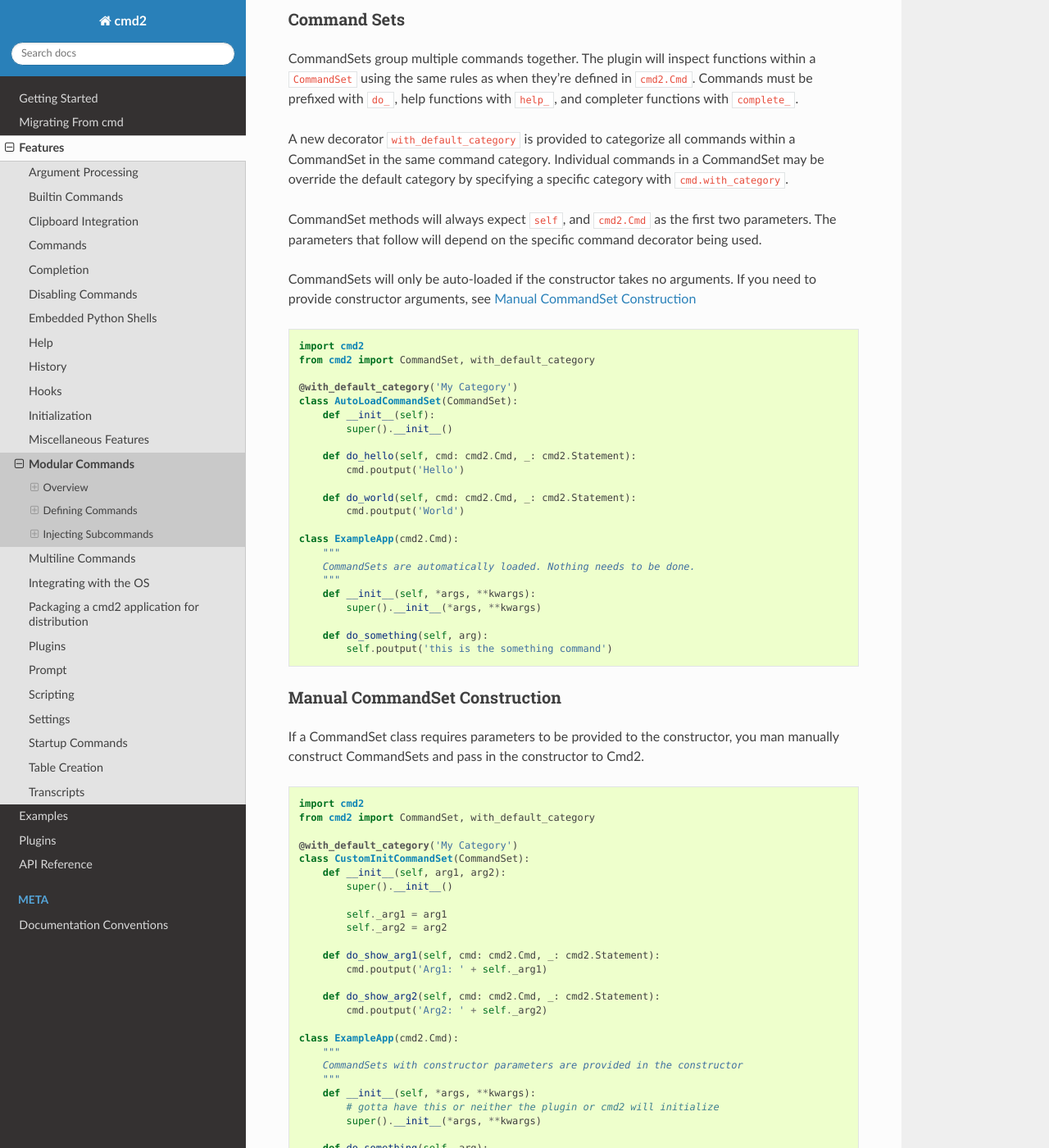
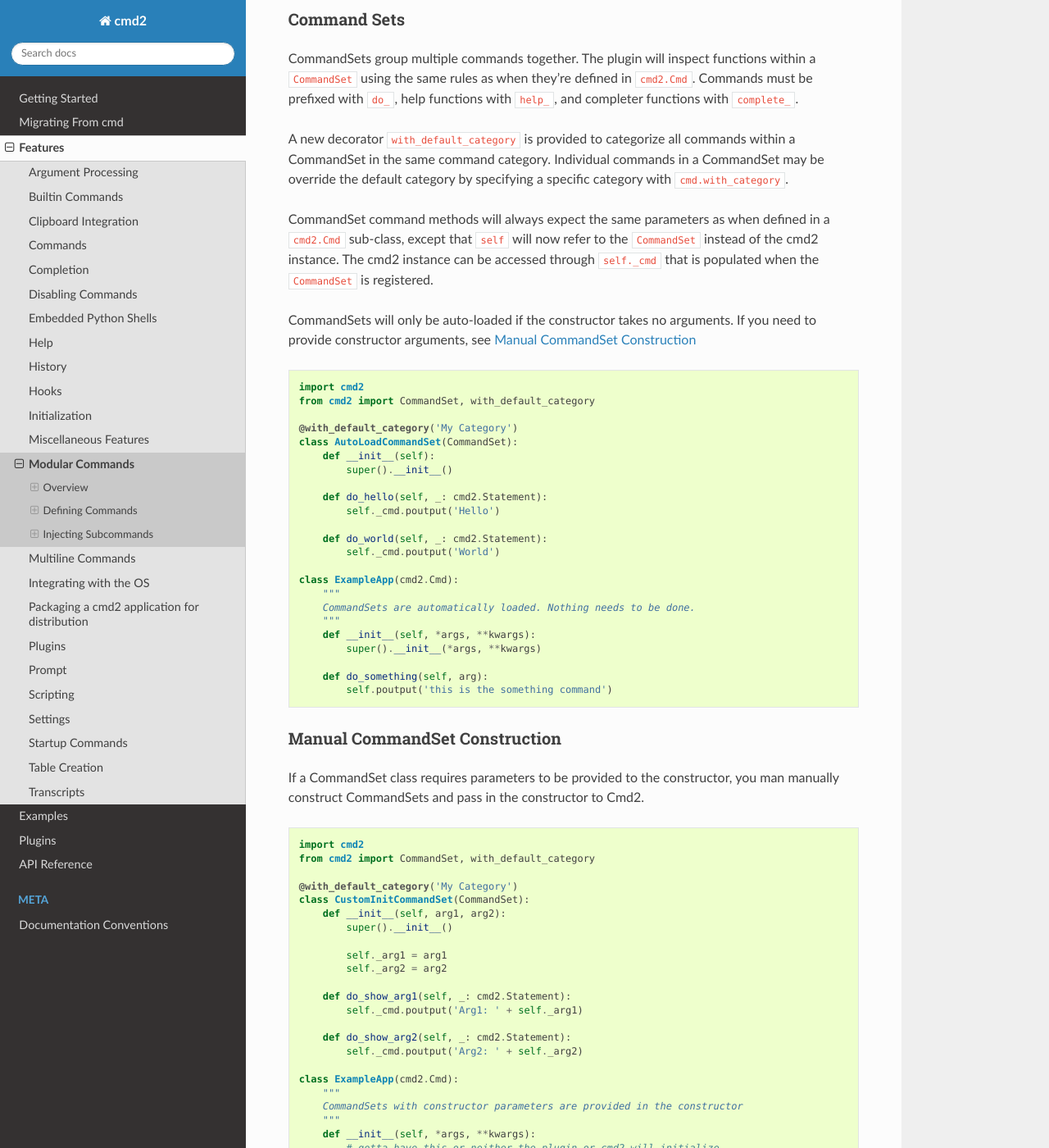
Before and after one commit to python-cmd2/cmd2, a Sphinx documentation site: the page built from docs/features/modular_commands.rst, in a window 1280 px wide and 1400 px high, scrolled down 864 px. Shown: the whole window at 82% size. Built offline with Sphinx 7.4.7 and the Read the Docs theme 2.0.0, drawn with Linux system fonts in a browser that asks for light colours; pages that are not in the unit, such as notebooks, are missing from menus; the version number could not be read and is left out; some of the changed text lies outside the part shown.

Commit message:
Breaking change: Removed cmd2 app as a required second parameter to CommandSet command functions (do_, complete_, help_). Renamed install_command_set and uninstall_command_set to register_command_set and unregister_command_set.

```diff
--- a/docs/features/modular_commands.rst
+++ b/docs/features/modular_commands.rst
@@ -42,8 +42,9 @@
 same command category.  Individual commands in a CommandSet may be override the default category by specifying a
 specific category with ``cmd.with_category``.
 
-CommandSet methods will always expect ``self``, and ``cmd2.Cmd`` as the first two parameters. The parameters that
-follow will depend on the specific command decorator being used.
+CommandSet command methods will always expect the same parameters as when defined in a ``cmd2.Cmd`` sub-class,
+except that ``self`` will now refer to the ``CommandSet`` instead of the cmd2 instance. The cmd2 instance can
+be accessed through ``self._cmd`` that is populated when the ``CommandSet`` is registered.
 
 CommandSets will only be auto-loaded if the constructor takes no arguments.
 If you need to provide constructor arguments, see :ref:`features/modular_commands:Manual CommandSet Construction`
@@ -58,11 +59,11 @@
         def __init__(self):
             super().__init__()
 
-        def do_hello(self, cmd: cmd2.Cmd, _: cmd2.Statement):
-            cmd.poutput('Hello')
+        def do_hello(self, _: cmd2.Statement):
+            self._cmd.poutput('Hello')
 
-        def do_world(self, cmd: cmd2.Cmd, _: cmd2.Statement):
-            cmd.poutput('World')
+        def do_world(self, _: cmd2.Statement):
+            self._cmd.poutput('World')
 
     class ExampleApp(cmd2.Cmd):
         """
@@ -94,11 +95,11 @@
             self._arg1 = arg1
             self._arg2 = arg2
 
-        def do_show_arg1(self, cmd: cmd2.Cmd, _: cmd2.Statement):
-            cmd.poutput('Arg1: ' + self._arg1)
+        def do_show_arg1(self, _: cmd2.Statement):
+            self._cmd.poutput('Arg1: ' + self._arg1)
 
-        def do_show_arg2(self, cmd: cmd2.Cmd, _: cmd2.Statement):
-            cmd.poutput('Arg2: ' + self._arg2)
+        def do_show_arg2(self, _: cmd2.Statement):
+            self._cmd.poutput('Arg2: ' + self._arg2)
 
     class ExampleApp(cmd2.Cmd):
         """
@@ -139,11 +140,11 @@
         def __init__(self):
             super().__init__()
 
-        def do_apple(self, cmd: cmd2.Cmd, _: cmd2.Statement):
-            cmd.poutput('Apple')
+        def do_apple(self, _: cmd2.Statement):
+            self._cmd.poutput('Apple')
 
-        def do_banana(self, cmd: cmd2.Cmd, _: cmd2.Statement):
-            cmd.poutput('Banana')
+        def do_banana(self, _: cmd2.Statement):
+            self._cmd.poutput('Banana')
 
 
     @with_default_category('Vegetables')
@@ -151,11 +152,11 @@
         def __init__(self):
             super().__init__()
 
-        def do_arugula(self, cmd: cmd2.Cmd, _: cmd2.Statement):
-            cmd.poutput('Arugula')
+        def do_arugula(self, _: cmd2.Statement):
+            self._cmd.poutput('Arugula')
 
-        def do_bokchoy(self, cmd: cmd2.Cmd, _: cmd2.Statement):
-            cmd.poutput('Bok Choy')
+        def do_bokchoy(self, _: cmd2.Statement):
+            self._cmd.poutput('Bok Choy')
 
 
     class ExampleApp(cmd2.Cmd):
@@ -240,16 +241,16 @@
         def __init__(self):
             super().__init__()
 
-        def do_apple(self, cmd: cmd2.Cmd, _: cmd2.Statement):
-            cmd.poutput('Apple')
+        def do_apple(self, _: cmd2.Statement):
+            self._cmd.poutput('Apple')
 
         banana_parser = cmd2.Cmd2ArgumentParser(add_help=False)
         banana_parser.add_argument('direction', choices=['discs', 'lengthwise'])
 
         @cmd2.as_subcommand_to('cut', 'banana', banana_parser)
-        def cut_banana(self, cmd: cmd2.Cmd, ns: argparse.Namespace):
+        def cut_banana(self, ns: argparse.Namespace):
             """Cut banana"""
-            cmd.poutput('cutting banana: ' + ns.direction)
+            self._cmd.poutput('cutting banana: ' + ns.direction)
 
 
     @with_default_category('Vegetables')
@@ -257,15 +258,15 @@
         def __init__(self):
             super().__init__()
 
-        def do_arugula(self, cmd: cmd2.Cmd, _: cmd2.Statement):
-            cmd.poutput('Arugula')
+        def do_arugula(self, _: cmd2.Statement):
+            self._cmd.poutput('Arugula')
 
         bokchoy_parser = cmd2.Cmd2ArgumentParser(add_help=False)
         bokchoy_parser.add_argument('style', choices=['quartered', 'diced'])
 
         @cmd2.as_subcommand_to('cut', 'bokchoy', bokchoy_parser)
-        def cut_bokchoy(self, cmd: cmd2.Cmd, _: cmd2.Statement):
-            cmd.poutput('Bok Choy')
+        def cut_bokchoy(self, _: cmd2.Statement):
+            self._cmd.poutput('Bok Choy')
 
 
     class ExampleApp(cmd2.Cmd):
```
Also changed, not shown: other parts of docs/features/modular_commands.rst (+8 -8 lines), CHANGELOG.md (+5 -0 lines), 13 other files.
